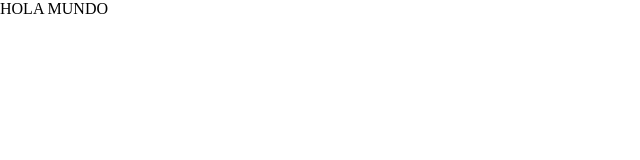
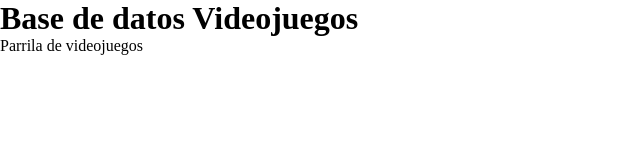
Before and after one commit to Ashlank/Games-Practice, a plain HTML site: page index.html in a window 1280 px wide. Shown: the whole page, without its empty margins (0-640 px from the left). Drawn offline with Linux system fonts and the light colour scheme.

Commit message:
Html modificado

```diff
--- a/index.html
+++ b/index.html
@@ -4,10 +4,14 @@
   <meta charset="UTF-8">
   <meta name="viewport" content="width=device-width, initial-scale=1.0">
   <link rel="stylesheet" href="styles.css">
-  <title>Document</title>
+  <title>Base de datos Videojuegos</title>
 </head>
+
 <body>
-  HOLA MUNDO
+  <div class="container">
+    <h1>Base de datos Videojuegos</h1>
+    <div id="lista-videojuegos" class="columna">Parrila de videojuegos</div>
+  </div>
   <script src="main.js"></script>
 </body>
 </html>
```
